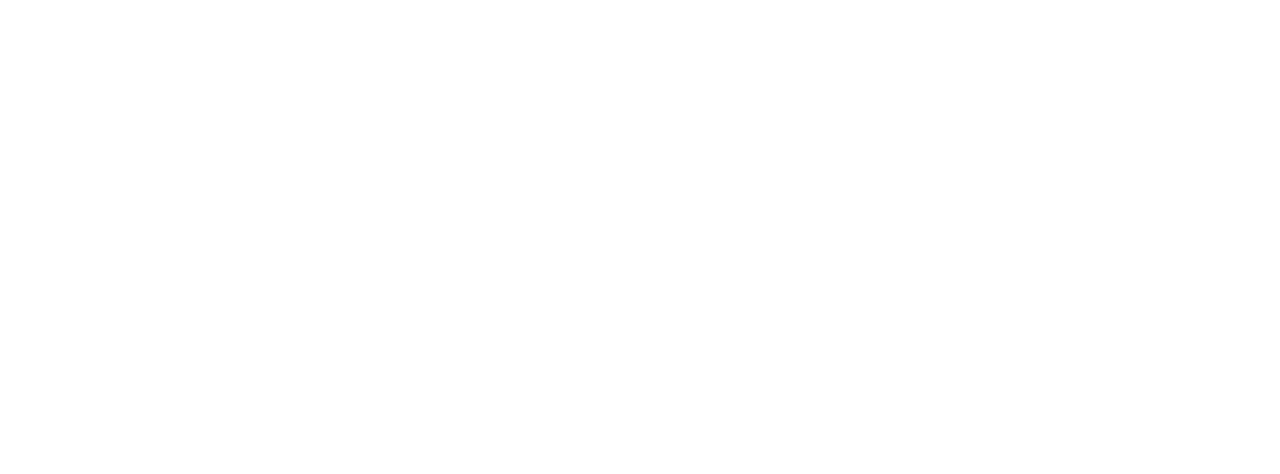
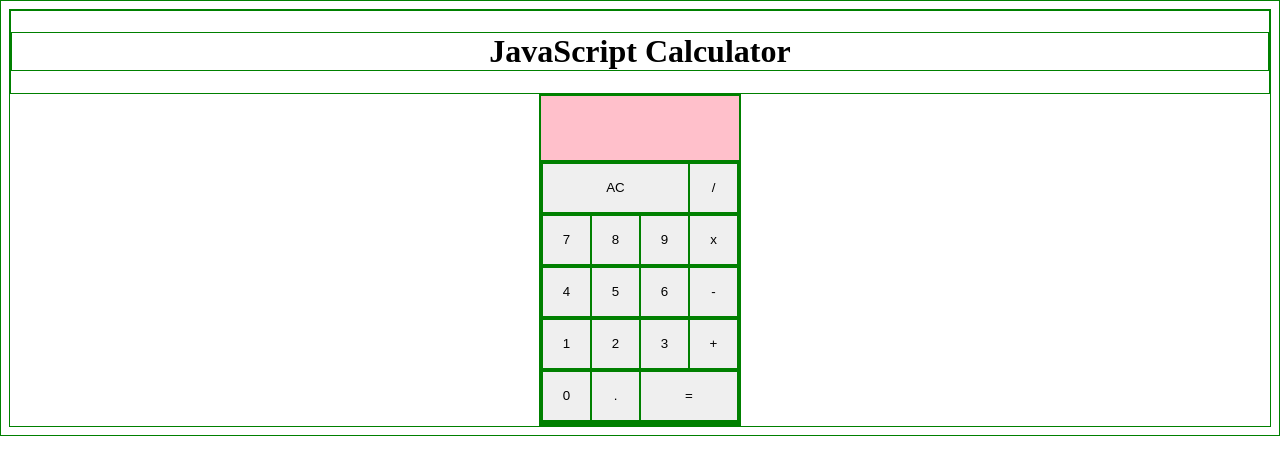
Before and after one commit to mhtien/js-calculator, a plain HTML site: page index.html in a window 1280 px wide. Drawn offline with Linux system fonts and the light colour scheme.

Commit message:
basic layout of calculator using div containers and buttons

```diff
--- a/index.html
+++ b/index.html
@@ -3,11 +3,46 @@
 <head>
     <meta charset="UTF-8">
     <meta name="viewport" content="width=device-width, initial-scale=1.0">
-    <title>Document</title>
+    <title>JS Calculator</title>
     <link rel="stylesheet" href="style.css">
 </head>
+<header>
+    <h1>JavaScript Calculator</h1>
+</header>
 <body>
+    <div id="calculator">
+        <div id="display"></div>
+        <div class="calculator-buttons">
+            <div class="row-btns">
+                <button id="clear">AC</button>
+                <button id="divide">/</button>
+            </div>
+            <div class ="row-btns">
+                <button id="seven">7</button>
+                <button id="eight">8</button>
+                <button id="nine">9</button>
+                <button id="multiply">x</button>
+            </div>
+            <div class ="row-btns">
+                <button id="four">4</button>
+                <button id="five">5</button>
+                <button id="six">6</button>
+                <button id="subtract">-</button>
+            </div>
+            <div class="row-btns">
+                <button id="one">1</button>
+                <button id="two">2</button>
+                <button id="three">3</button>
+                <button id="add">+</button>
+            </div>
+            <div class="row-btns">
+                <button id="zero">0</button>
+                <button id="decimal">.</button>
+                <button id="equals">=</button>
+            <div>
 
+        </div>
+    </div>
 
     <script src="script.js"></script>
 </body>
--- a/style.css
+++ b/style.css
@@ -0,0 +1,42 @@
+/* border for visual aid */
+* {
+    border: 1px green solid;
+}
+
+/* general text alignment to entire body */
+body {
+    text-align: center;
+}
+
+/* buttons general positioning; */
+button {
+    height: 50px;
+    width: 25%;
+}
+
+/* calculator display and buttons container */
+#calculator {
+    max-width: 200px;
+    margin: 0 auto;
+}
+
+/* display container */
+#display {
+    height:4rem;
+    background-color: pink;
+}
+
+/* clear button width */
+#clear {
+    width: 75%;
+}
+
+/* equals button width */
+#equals {
+    width: 50%;
+}
+
+/* removes all padding from div containers */
+.row-btns {
+    font-size: 0;
+}
```
